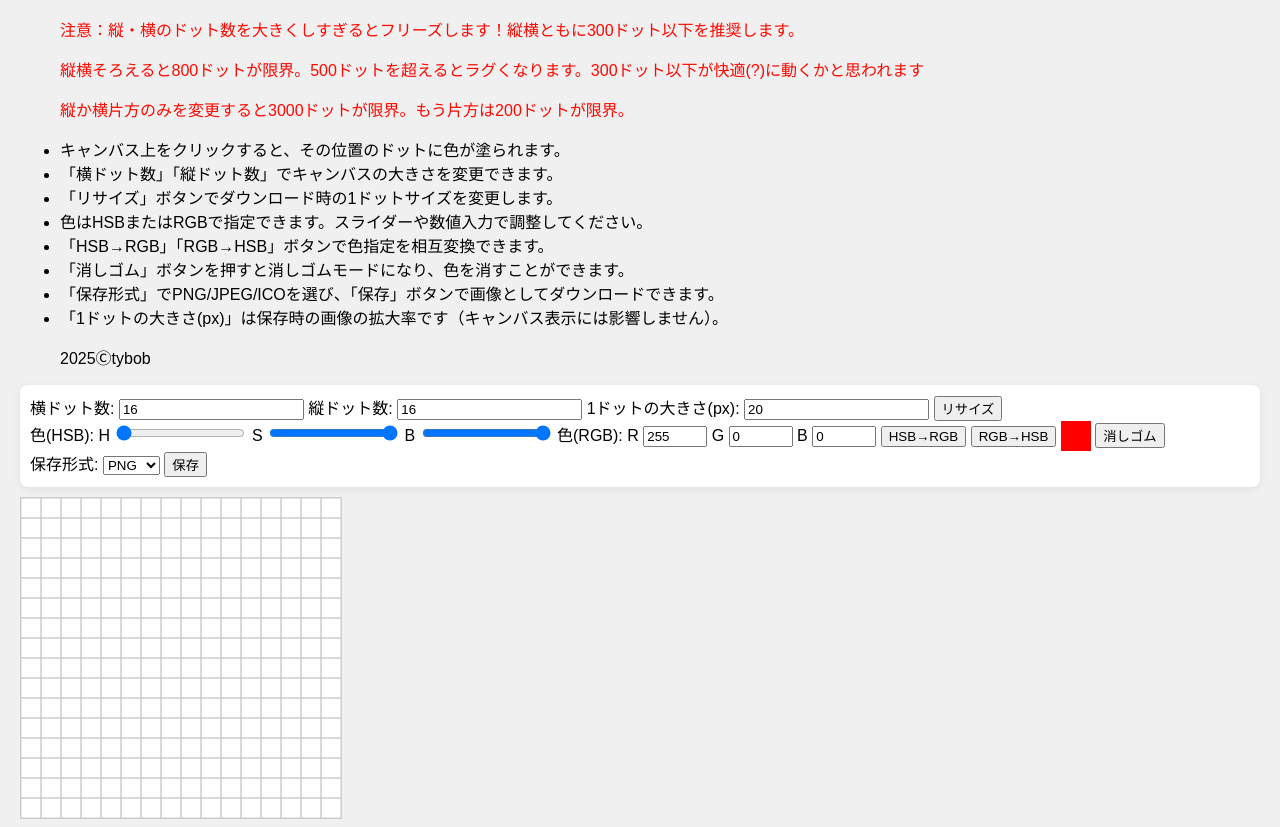
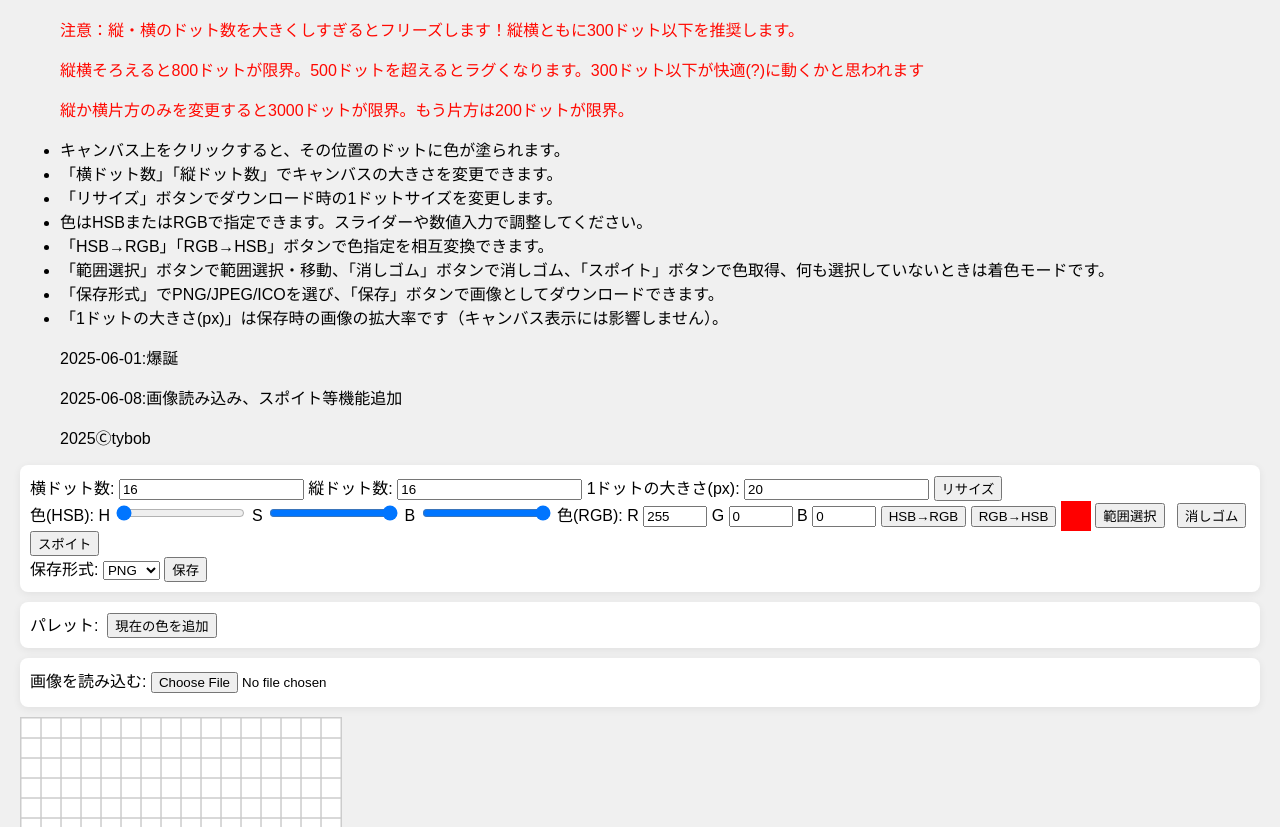
Before and after one commit to tybob8010/dotmaker, a plain HTML site: page index.html in a window 1280 px wide. Shown: the part 125-952 px from the top of the page. Drawn offline with Linux system fonts and the light colour scheme.

Commit message:
Update index.html

```diff
--- a/index.html
+++ b/index.html
@@ -22,11 +22,12 @@
             <li>「リサイズ」ボタンでダウンロード時の1ドットサイズを変更します。</li>
             <li>色はHSBまたはRGBで指定できます。スライダーや数値入力で調整してください。</li>
             <li>「HSB→RGB」「RGB→HSB」ボタンで色指定を相互変換できます。</li>
-            <li>「消しゴム」ボタンを押すと消しゴムモードになり、色を消すことができます。</li>
+            <li>「範囲選択」ボタンで範囲選択・移動、「消しゴム」ボタンで消しゴム、「スポイト」ボタンで色取得、何も選択していないときは着色モードです。</li>
             <li>「保存形式」でPNG/JPEG/ICOを選び、「保存」ボタンで画像としてダウンロードできます。</li>
             <li>「1ドットの大きさ(px)」は保存時の画像の拡大率です（キャンバス表示には影響しません）。</li>
+            <p>2025-06-01:爆誕</p>
+            <p>2025-06-08:画像読み込み、スポイト等機能追加</p>
             <p>2025Ⓒtybob</p>
-
         </ul>
     </section>
     <!-- 操作パネル -->
@@ -49,8 +50,12 @@
         <button id="hsb2rgb">HSB→RGB</button>
         <button id="rgb2hsb">RGB→HSB</button>
         <span id="colorPreview" style="display:inline-block;width:30px;height:30px;vertical-align:middle;"></span>
+        <button id="selectBtn">範囲選択</button>
+        <span id="selectStatus" style="margin-left:8px;color:#00f;"></span>
         <button id="eraserBtn">消しゴム</button>
         <span id="eraserStatus" style="margin-left:8px;color:#d00;"></span>
+        <button id="eyedropperBtn">スポイト</button>
+        <span id="eyedropperStatus" style="margin-left:8px;color:#00a;"></span>
         <br>
         <label>保存形式:
             <select id="fileType">
@@ -61,6 +66,18 @@
         </label>
         <button id="saveBtn">保存</button>
     </div>
+    <div class="palette controls">
+        <span>パレット:</span>
+        <div id="paletteArea" style="display:inline-block;vertical-align:middle;"></div>
+        <button id="addToPaletteBtn">現在の色を追加</button>
+    </div>
+    <div class="image-upload controls">
+        <label>画像を読み込む:
+            <input type="file" id="imageLoader" accept="image/*">
+        </label>
+        <div id="imageInfo" style="font-size:90%;margin-top:4px;"></div>
+        <div id="imageSizeAttention" class="attention"></div>
+    </div>
     <canvas id="dotCanvas"></canvas>
     <script src="main.js"></script>
 </body>
```
